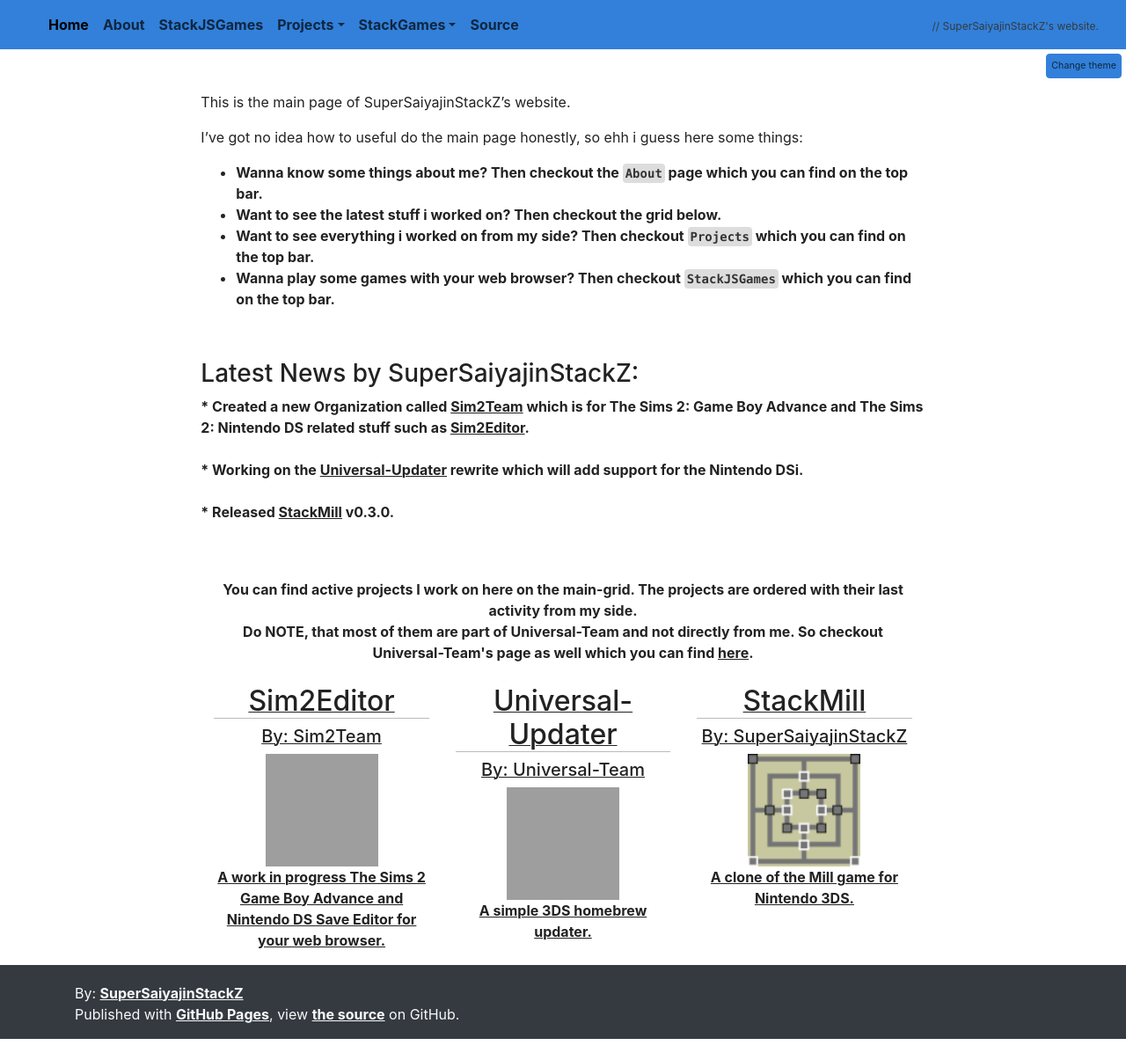
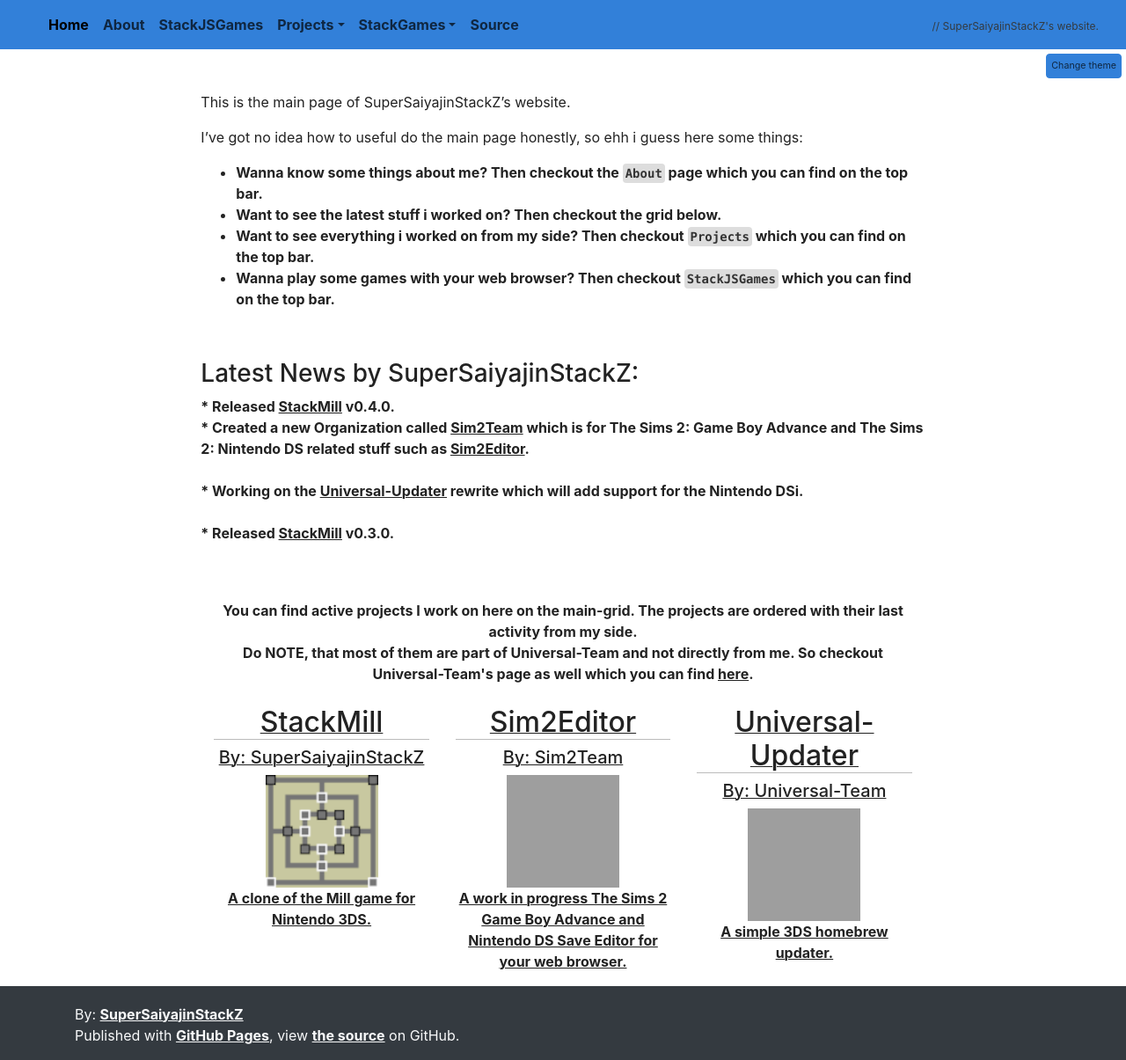
Before and after one commit to SuperSaiyajinStackZ/SuperSaiyajinStackZ.github.io, a Jekyll site: the page built from pages/index.md, in a window 1280 px wide. Shown: the whole page at 88% size. Built offline with Jekyll 4.4.1, drawn with Linux system fonts in a browser that asks for light colours; before the commit the page ends 1181 px from its top, so only the background shows below that; grey boxes are pictures that could not be loaded.

Commit message:
StackMill v0.4.0.

```diff
--- a/_includes/latest-news.html
+++ b/_includes/latest-news.html
@@ -3,6 +3,7 @@
 <div>
 	<h3>Latest News by SuperSaiyajinStackZ:</h3>
 
+	<b>* Released <a href="/stackgames/stackmill">StackMill</a> v0.4.0.</b><br>
 	<b>* Created a new Organization called <a href="https://github.com/Sim2Team">Sim2Team</a> which is for The Sims 2: Game Boy Advance and The Sims 2: Nintendo DS related stuff such as <a href="https://sim2team.github.io/Sim2Editor/">Sim2Editor</a>.</b><br><br>
 
 	<b>* Working on the <a href="https://github.com/Universal-Team/Universal-Updater">Universal-Updater</a> rewrite which will add support for the Nintendo DSi.</b><br><br>
--- a/_includes/main-grid.html
+++ b/_includes/main-grid.html
@@ -4,6 +4,17 @@
 	<b>Do NOTE, that most of them are part of Universal-Team and not directly from me. So checkout Universal-Team's page as well which you can find <a href="https://universal-team.net">here</a>.</b><br><br>
 
 	<div class="row">
+		<div class="col-sm-4">
+			<a class="clean" href="/stackgames/stackmill">
+				<div class="grid-tile">
+					<h2>StackMill</h2>
+					<h5>By: SuperSaiyajinStackZ</h5>
+					<img src="/assets/images/icons/stackmill.png" alt="StackMill icon" height="128" width="128">
+					<p class="grid-label">A clone of the Mill game for Nintendo 3DS.</p>
+				</div>
+			</a>
+		</div>
+
 		<div class="col-sm-4">
 			<a class="clean" href="https://sim2team.github.io/Sim2Editor/">
 				<div class="grid-tile">
@@ -26,16 +37,5 @@
 				</div>
 			</a>
 		</div>
-
-		<div class="col-sm-4">
-			<a class="clean" href="/stackgames/stackmill">
-				<div class="grid-tile">
-					<h2>StackMill</h2>
-					<h5>By: SuperSaiyajinStackZ</h5>
-					<img src="/assets/images/icons/stackmill.png" alt="StackMill icon" height="128" width="128">
-					<p class="grid-label">A clone of the Mill game for Nintendo 3DS.</p>
-				</div>
-			</a>
-		</div>
 	</div>
 </div>
```
Also changed, not shown: README.md (+16 -0 lines), assets/images/stackmill/creditsTab.png, assets/images/stackmill/gameTab.png, assets/images/stackmill/settingsTabGameSettings.png, assets/images/stackmill/settingsTabImportExport.png, assets/images/stackmill/settingsTabLanguage.png, assets/images/stackmill/settingsTabMain.png, assets/images/stackmill/splash.png.
